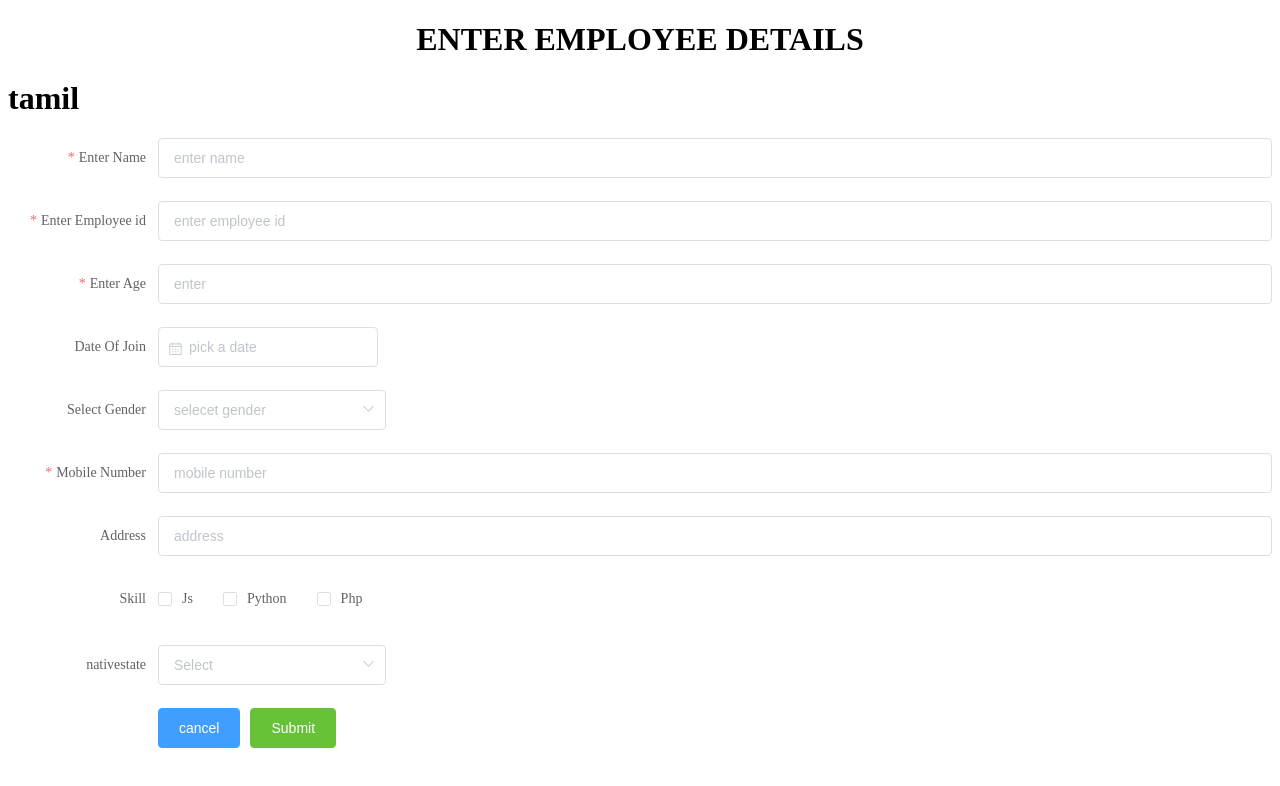
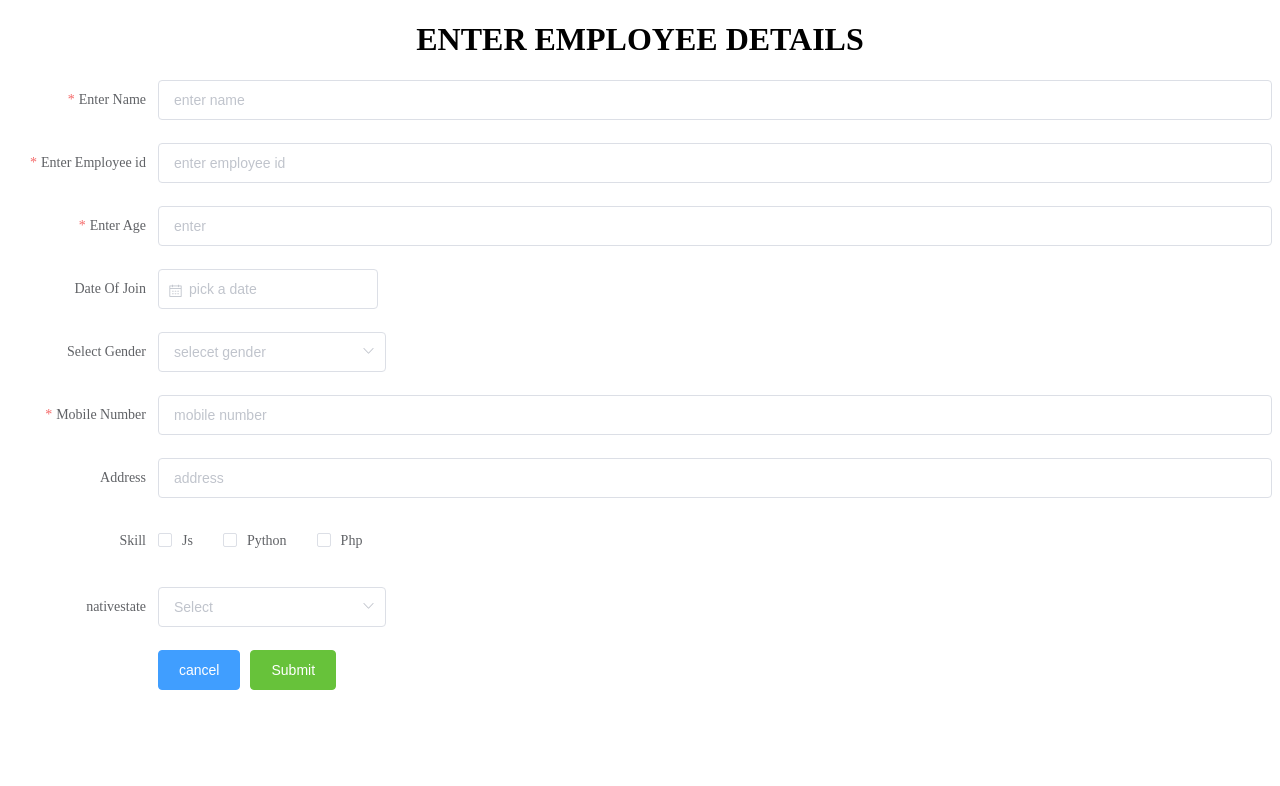
Before and after one commit to MGOWTHAMmadhaiyan/employee1, a Vue app: page / in a window 1280 px wide. Both pictures are taken after a click on the button "+ADD". Shown: the top 786 px of the page. Built offline with nearby package versions, Linux system fonts and the light colour scheme.

Commit message:
delete h1 tag to form page

```diff
--- a/src/components/formpage.vue
+++ b/src/components/formpage.vue
@@ -3,7 +3,6 @@
         <div align="center">
             <h1>ENTER EMPLOYEE DETAILS</h1>
         </div>
-        <h1>tamil</h1>
         <el-form ref="form" :model="form" label-width="150px" :rules="rules">
             <el-form-item label="Enter Name" prop="name">
                 <el-input clearable v-model="form.name" placeholder="enter name"></el-input>
```
